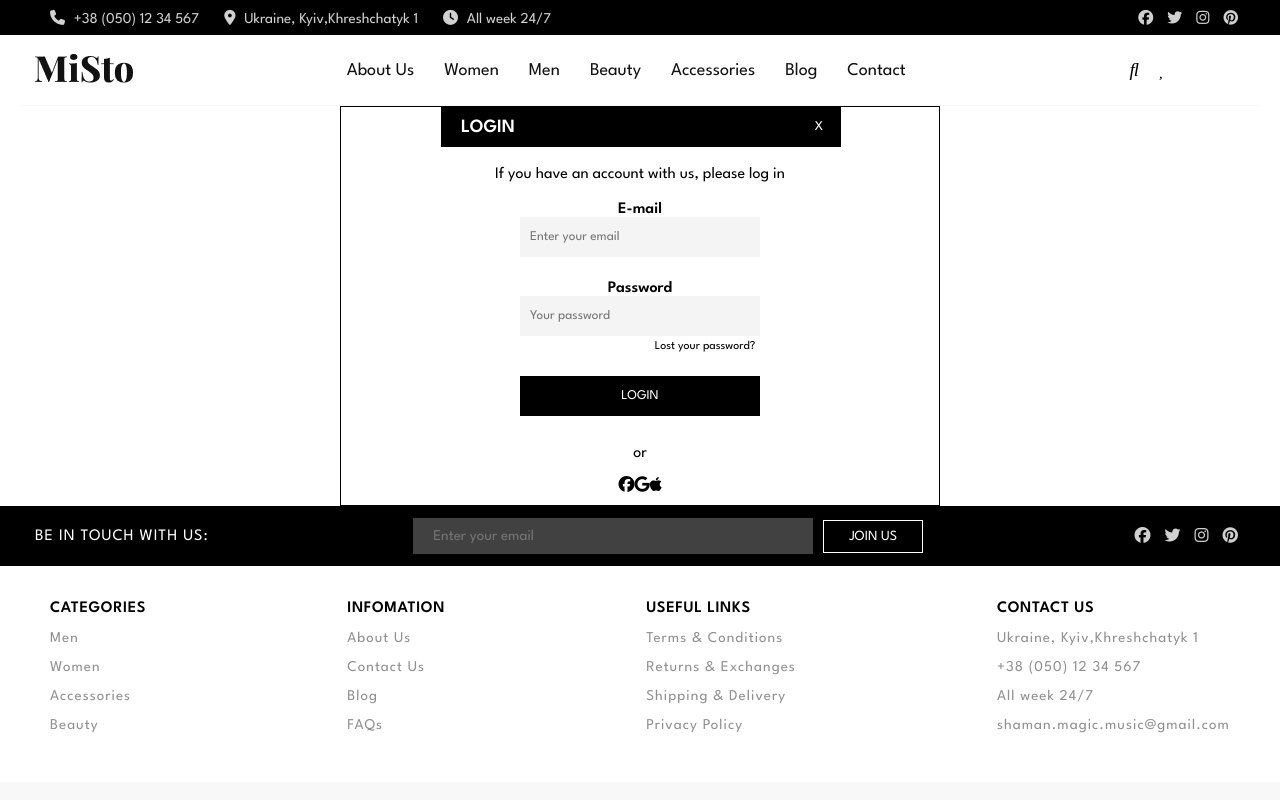
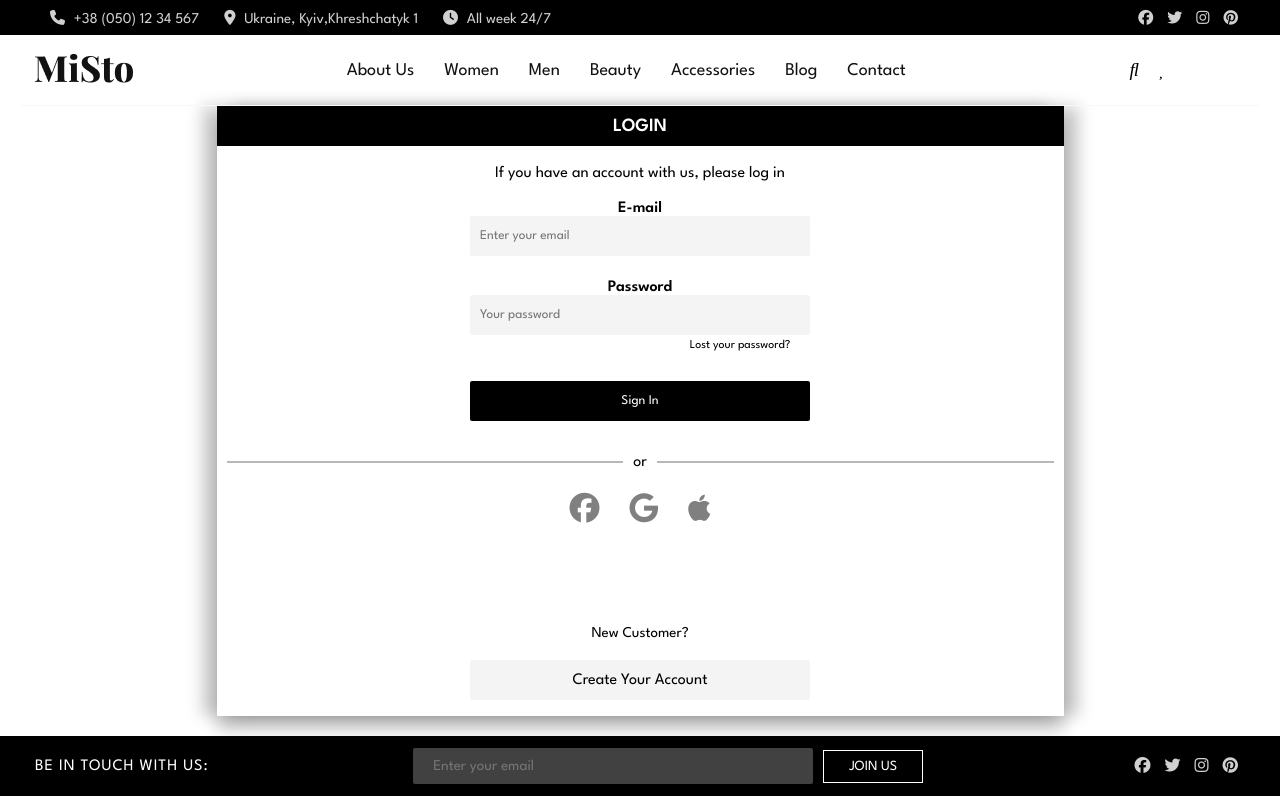
Before and after one commit to Sardordaminov/misto-uz-sd, a React (Create React App) app: page /login in a window 1280 px wide. Shown: the top 800 px of the page. Built offline with nearby package versions, Linux system fonts and the light colour scheme; the HTML template or start-up script is replaced by a standard one.

Commit message:
login page

```diff
--- a/public/index.html
+++ b/public/index.html
@@ -1,17 +1,18 @@
 <!DOCTYPE html>
 <html lang="en">
-
   <head>
-  <meta charset="UTF-8">
-  <meta name="viewport" content="width=device-width, initial-scale=1.0">
+    <meta charset="UTF-8" />
+    <meta name="viewport" content="width=device-width, initial-scale=1.0" />
     <title>Misto e-commerce</title>
-  <link rel="stylesheet" href="https://site-assets.fontawesome.com/releases/v6.5.1/css/all.css">
-  <link rel="icon" href="../src/assets/logo/icon.png">
+    <link
+      rel="stylesheet"
+      href="https://site-assets.fontawesome.com/releases/v6.5.1/css/all.css"
+    />
+    <link rel="icon" href="../src/assets/logo/icon.png" />
   </head>
 
   <body>
     <noscript>You need to enable JavaScript to run this app.</noscript>
     <div id="root"></div>
   </body>
-
 </html>
--- /dev/null
+++ b/src/components/authorization/Modal.jsx
@@ -0,0 +1,23 @@
+import React from "react";
+import "./style.css";
+
+const Modal = ({ active, setActive, children }) => {
+  return (
+    <div
+      className={`modal ${active ? "active" : ""}`}
+      onClick={() => {
+        setActive(false);
+      }}
+    >
+      <div
+        className={`modal_content ${active ? "active" : ""}`}
+        onClick={(e) => {
+          e.stopPropagation();
+        }}
+      >
+        {children}
+      </div>
+    </div>
+  );
+};
+export default Modal;
--- /dev/null
+++ b/src/components/authorization/style.css
@@ -0,0 +1,37 @@
+.modal {
+  height: 100%;
+  width: 100%;
+  position: fixed;
+  top: 0;
+  left: 0;
+  background-color: rgba(0, 0, 0, 0.4);
+  display: flex;
+  justify-content: center;
+  align-items: center;
+  opacity: 0;
+  pointer-events: none;
+  transition: opacity 0.3s ease;
+}
+
+.modal.active {
+  opacity: 1;
+  pointer-events: all;
+}
+
+.modal_content {
+  background-color: #fefefe;
+  padding: 20px;
+  border-radius: 10px;
+  width: 700px;
+}
+
+.modal_content.active {
+  transform: translateY(0);
+}
+
+.create-login-btn {
+  cursor: pointer;
+}
+
+.modal_content input {
+}
--- a/src/pages/cart/Cart.jsx
+++ b/src/pages/cart/Cart.jsx
@@ -1,9 +1,34 @@
-import React from 'react'
+import React from "react";
+import { useCart } from "./CartContext";
+
+const Product = ({ el }) => {
+  const { addToCart } = useCart();
+
+  return (
+    <>
+      <button onClick={() => addToCart(el)}>ADD TO CART</button>
+    </>
+  );
+};
 
 const Cart = () => {
+  const { cartItems, removeFromCart } = useCart();
+
   return (
-    <div>Cart</div>
-  )
-}
+    <div>
+      <h2>Shopping Cart</h2>
+      <ul>
+        {cartItems.map((item) => (
+          <li key={item.id}>
+            {item.name} - ${item.price}
+            <button onClick={() => removeFromCart(item.id)}>
+              Remove from Cart
+            </button>
+          </li>
+        ))}
+      </ul>
+    </div>
+  );
+};
 
-export default Cart
+export { Product, Cart };
--- /dev/null
+++ b/src/pages/cart/CartContext.js
@@ -0,0 +1,52 @@
+import React, { createContext, useContext, useReducer } from 'react';
+
+const CartContext = createContext();
+
+const initialState = {
+  cartItems: [],
+};
+
+const cartReducer = (state, action) => {
+  switch (action.type) {
+    case 'ADD_TO_CART':
+      return {
+        ...state,
+        cartItems: [...state.cartItems, action.payload],
+      };
+    case 'REMOVE_FROM_CART':
+      return {
+        ...state,
+        cartItems: state.cartItems.filter(item => item.id !== action.payload),
+      };
+    default:
+      return state;
+  }
+};
+
+const CartProvider = ({ children }) => {
+  const [state, dispatch] = useReducer(cartReducer, initialState);
+
+  const addToCart = (item) => {
+    dispatch({ type: 'ADD_TO_CART', payload: item });
+  };
+
+  const removeFromCart = (itemId) => {
+    dispatch({ type: 'REMOVE_FROM_CART', payload: itemId });
+  };
+
+  return (
+    <CartContext.Provider value={{ ...state, addToCart, removeFromCart }}>
+      {children}
+    </CartContext.Provider>
+  );
+};
+
+const useCart = () => {
+  const context = useContext(CartContext);
+  if (!context) {
+    throw new Error('useCart must be used within a CartProvider');
+  }
+  return context;
+};
+
+export { CartProvider, useCart };
--- a/src/pages/login/Login.jsx
+++ b/src/pages/login/Login.jsx
@@ -1,42 +1,122 @@
-import React from "react";
+import React, { useState } from "react";
 import "./style.css";
+import Modal from "../../components/authorization/Modal";
 
 const Login = () => {
-  const handleCloseButtonClick = () => { };
-  const handleLostPasswordClick = () => { };
-  const handleLoginClick = () => { };
+  const [modalActive, setModalActive] = useState(false);
+  const [email, setEmail] = useState("");
+  const [password, setPassword] = useState("");
+
+  const handleLostPasswordClick = () => {};
+
+  const handleLoginClick = () => {};
+  const handleNewCustomerClick = () => {};
+
   return (
     <div className="login-page">
-      <div className="top">
-        <h3>LOGIN</h3>
-        <button
-          type="button"
-          className="close-button"
-          onClick={() => handleCloseButtonClick()}
-        >
-          X
-        </button>
-      </div>
+      <h3>LOGIN</h3>
       <p>If you have an account with us, please log in</p>
       <label>E-mail</label>
-      <br />
-      <input type={"email"} placeholder="Enter your email"></input>
-      <br />
+      <div>
+        <input
+          type={"email"}
+          placeholder="Enter your email"
+          value={email}
+          onChange={(e) => setEmail(e.target.value)}
+          className="inp"
+        />
+      </div>
       <label>Password</label>
-      <br />
-      <input type={"password"} placeholder="Your password"></input>
-      <br />
+      <div className="pass">
+        <input
+          type={"password"}
+          placeholder="Your password"
+          value={password}
+          onChange={(e) => setPassword(e.target.value)}
+        />
+      </div>
       <p onClick={() => handleLostPasswordClick()}>Lost your password?</p>
       <button className="login-btn" onClick={() => handleLoginClick()}>
-        LOGIN
+        Sign In
       </button>
-      <p>or</p>
-      <br />
-      <div>
+      <div className="or">
+        <div></div>
+        or
+        <div></div>
+      </div>
+      <div className="socialIcons">
         <i className="fa-brands fa-facebook"></i>
         <i className="fa-brands fa-google"></i>
         <i className="fa-brands fa-apple"></i>
       </div>
+      <p onClick={() => handleNewCustomerClick()}>New Customer?</p>
+
+      <button className="create-login-btn" onClick={() => setModalActive(true)}>
+        Create Your Account
+      </button>
+
+      <Modal active={modalActive} setActive={setModalActive}>
+        <h2>REGISTRATION</h2>
+        <form class="row g-3">
+          <div class="col-md-6">
+            <label for="inputEmail4" class="form-label">
+              Email
+            </label>
+            <input type="email" class="form-control" id="inputEmail4" />
+          </div>
+          <div class="col-md-6">
+            <label for="inputPassword4" class="form-label">
+              Password
+            </label>
+            <input type="password" class="form-control" id="inputPassword4" />
+          </div>
+          <div class="col-12">
+            <label for="inputAddress" class="form-label">
+              Address
+            </label>
+            <input
+              type="text"
+              class="form-control"
+              id="inputAddress"
+              placeholder="1234 Main St"
+            />
+          </div>
+          <div class="col-md-6">
+            <label for="inputCity" class="form-label">
+              City
+            </label>
+            <input type="text" class="form-control" id="inputCity" />
+          </div>
+          <div class="col-md-4">
+            <label for="inputState" class="form-label">
+              State
+            </label>
+            <select id="inputState" class="form-select">
+              <option selected>Choose...</option>
+              <option>...</option>
+            </select>
+          </div>
+          <div class="col-md-2">
+            <label for="inputZip" class="form-label">
+              Zip
+            </label>
+            <input type="text" class="form-control" id="inputZip" />
+          </div>
+          <div class="col-12">
+            <div class="form-check">
+              <input class="form-check-input" type="checkbox" id="gridCheck" />
+              <label class="form-check-label" for="gridCheck">
+                Check me out
+              </label>
+            </div>
+          </div>
+          <div class="col-12">
+            <button type="submit" class="btn btn-primary">
+              Sign in
+            </button>
+          </div>
+        </form>
+      </Modal>
     </div>
   );
 };
--- a/src/pages/login/style.css
+++ b/src/pages/login/style.css
@@ -1,30 +1,32 @@
 .login-page {
-  max-width: 600px;
-  height: 400px;
+  max-width: 70%;
+  height: 610px;
   margin: 0 auto;
   text-align: center;
-  border: 1px solid;
+  margin-bottom: 20px;
+  box-shadow: 15px 0px 15px rgba(0, 0, 0, 0.2), 0px 15px 15px rgba(0, 0, 0, 0.2),
+    -15px 0px 15px rgba(0, 0, 0, 0.2);
 }
-.top {
+h3 {
   margin: 0 auto;
-  width: 400px;
-  margin-left: 100px;
+  width: 100%;
   height: 40px;
   display: flex;
   align-items: center;
-  justify-content: space-between;
+  justify-content: center;
   background-color: #000;
   color: white;
 }
+.login-page button,
+.socialIcons {
+  cursor: pointer;
+}
+.login-page button,
+input {
+  border-radius: 2px;
+}
 .top h3 {
   margin-left: 20px;
-}
-.close-button {
-  margin-right: 18px;
-  color: white;
-  background-color: #000;
-  border: none;
-  cursor: pointer;
 }
 .login-page p:first-of-type {
   margin: 20px;
@@ -32,26 +34,64 @@
 label {
   font-weight: 700;
 }
-.login-page input {
-  width: 240px;
+input {
+  width: 340px;
   height: 40px;
   padding: 10px;
   background-color: rgba(128, 128, 128, 0.089);
   border: none;
 }
-.login-page input:first-of-type {
+.inp {
   margin-bottom: 24px;
 }
 .login-page p:nth-of-type(2) {
   font-size: 12px;
-  margin: 5px 0 24px 130px;
+  margin: 0 0 0 200px;
   cursor: pointer;
 }
+.pass {
+  height: 45px;
+}
 .login-btn {
-  width: 240px;
+  width: 340px;
   height: 40px;
   background-color: #000;
   border: none;
   color: white;
-  margin-bottom: 30px;
+  margin: 30px 0 30px 0;
 }
+.or {
+  width: 100%;
+  margin: 0 auto;
+  display: flex;
+  align-items: center;
+}
+.or div {
+  width: 90%;
+  margin: 10px;
+  height: 2px;
+  background-color: rgba(128, 128, 128, 0.562);
+}
+.socialIcons {
+  font-size: 30px;
+  color: gray;
+  margin-top: 20px;
+}
+.fa-google,
+.fa-apple {
+  margin-left: 30px;
+}
+.login-page p:nth-of-type(3) {
+  font-size: 12px;
+  margin-top: 100px;
+  cursor: pointer;
+  font-size: 15px;
+}
+.create-login-btn {
+  margin-top: 20px;
+  width: 340px;
+  height: 40px;
+  border: none;
+  background-color: rgba(128, 128, 128, 0.089);
+  font-size: 16px;
+}
```
Also changed, not shown: src/App.js (+9 -8 lines), src/routes.js (+10 -10 lines). Lines whose indentation alone changed are shown as unchanged.
